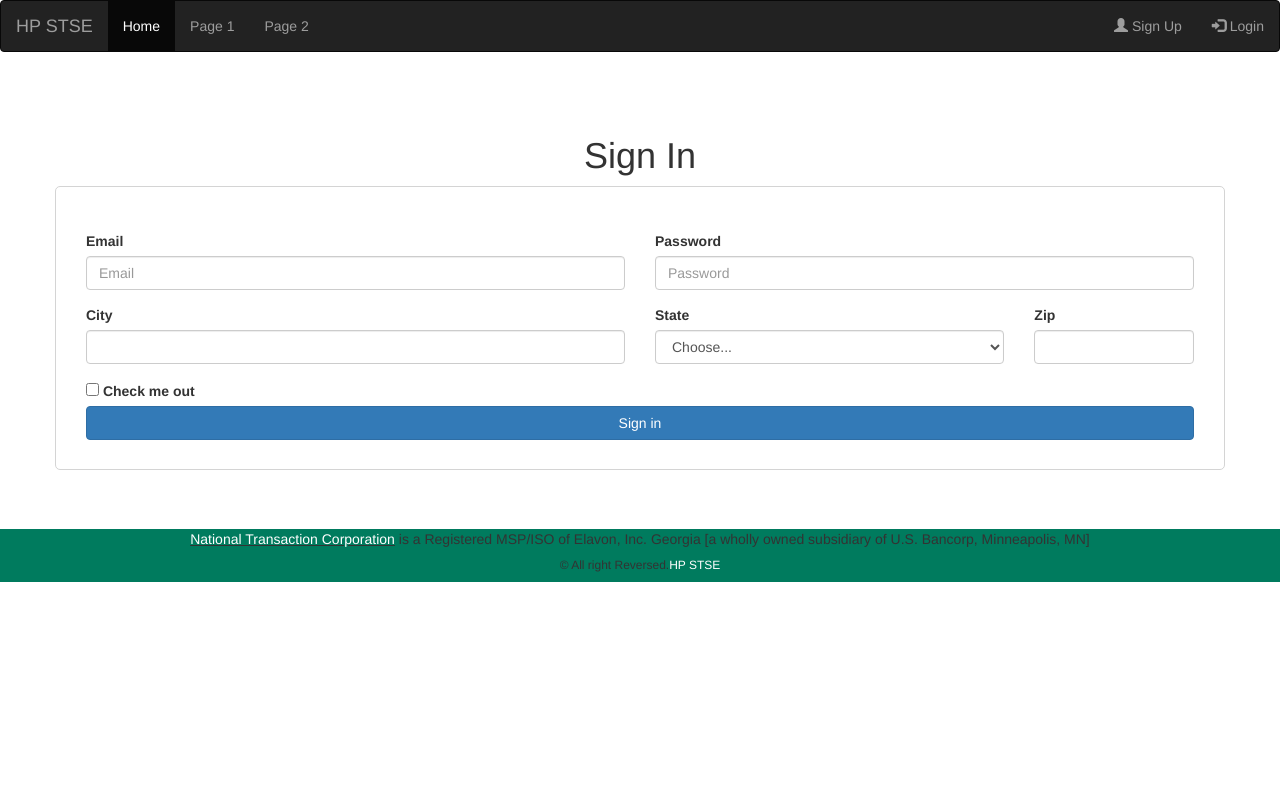
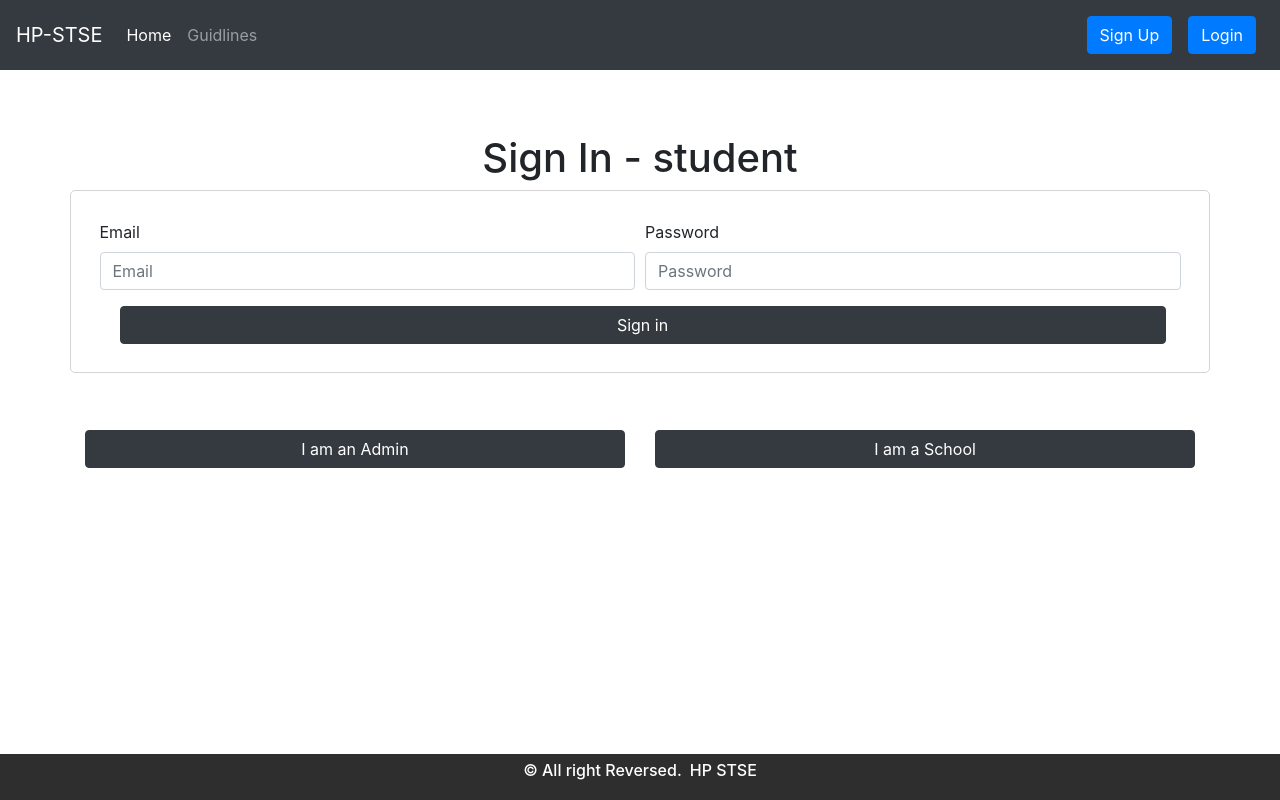
Before and after one commit to dipanshu231099/HP-STSE, a PHP site: page /login.php?type=student in a window 1280 px wide. Run offline with PHP 8.4, Linux system fonts and the light colour scheme; some libraries are stand-ins or nearby versions.

Commit message:
added the login scheme and index page

```diff
--- a/css/footer.css
+++ b/css/footer.css
@@ -6,7 +6,12 @@ section .section-title {
     text-transform: uppercase;
 }
 #footer {
-    background: #007b5e !important;
+    background: #2e2e2e !important;
+    position: fixed;
+    bottom: 0;
+    width: 100%;
+    color: white;
+    padding: 0.5%;
 }
 #footer h5{
 	padding-left: 10px;
--- a/webpages/footer.php
+++ b/webpages/footer.php
@@ -4,13 +4,16 @@
     </head>
 <!------ Include the above in your HEAD tag ---------->
 
+<?php
+session_start();
+?>
+
 <!-- Footer -->
 <section id="footer">
     <div class="container">
         <div class="row">
-            <div class="col-xs-12 col-sm-12 col-md-12 mt-2 mt-sm-2 text-center text-white">
-                <p><u><a href="https://www.nationaltransaction.com/">National Transaction Corporation</a></u> is a Registered MSP/ISO of Elavon, Inc. Georgia [a wholly owned subsidiary of U.S. Bancorp, Minneapolis, MN]</p>
-                <p class="h6">© All right Reversed.<a class="text-green ml-2" href="https://www.sunlimetech.com" target="_blank">HP STSE</a></p>
+            <div class="col-sm-12 text-center text-white">
+                <h6>© All right Reversed.<a class="text-green ml-2" href="index.php">HP STSE</a></h6>
             </div>
             <hr>
         </div>
--- a/webpages/header.php
+++ b/webpages/header.php
@@ -1,35 +1,35 @@
-<!DOCTYPE html>
-<html lang="en">
+<nav class="navbar navbar-expand-lg navbar-dark bg-dark">
+  <a class="navbar-brand" href="#">HP-STSE</a>
+  <button class="navbar-toggler" type="button" data-toggle="collapse" data-target="#navbarText" aria-controls="navbarText" aria-expanded="false" aria-label="Toggle navigation">
+    <span class="navbar-toggler-icon"></span>
+  </button>
+  <div class="collapse navbar-collapse" id="navbarText">
+    <ul class="navbar-nav mr-auto">
+      <li class="nav-item active">
+        <a class="nav-link" href="index.php">Home </a>
+      </li>
+      <li class="nav-item">
+        <a class="nav-link" href="#">Guidlines</a>
+      </li>
+    </ul>
+    <ul class="nav navbar-nav ml-auto">
 
-<head>
-    <meta charset="UTF-8">
-    <meta name="viewport" content="width=device-width, initial-scale=1.0">
-    <!-- bootstrap css -->
-    <link rel="stylesheet" href="https://maxcdn.bootstrapcdn.com/bootstrap/3.4.1/css/bootstrap.min.css">
-    <title>HP STSE</title>
-</head>
+        <?php if(isset($_SESSION['loginStatus']) && ($_SESSION['loginStatus']==1)) { ?>
+        <li class="nav-item">
+          <a class="nav-link" href="#"><span class="fas fa-sign-in-alt"></span>Welcome <?php echo $_SESSION['email'];?></a>
+        </li>
+        <li class="nav-item">
+          <a class="nav-link" href="logout.php"><button role="button" class="btn btn-primary">Logout</button></a>
+        </li>
+        <?php } else { ?>
+        <li class="nav-item">
+          <a class="nav-link" href="register.php"><button class="btn btn-primary">Sign Up</button> </a>
+        </li>
+        <li class="nav-item">
+          <a class="nav-link" href="login.php?type=student"><button class="btn btn-primary">Login</button> </a>
+        </li>
+        <?php } ?>
 
-<body>
-    <nav class="navbar navbar-inverse">
-        <div class="container-fluid">
-            <div class="navbar-header">
-                <a class="navbar-brand" href="#">HP STSE</a>
-            </div>
-            <ul class="nav navbar-nav">
-                <li class="active"><a href="#">Home</a></li>
-                <li><a href="#">Page 1</a></li>
-                <li><a href="#">Page 2</a></li>
-            </ul>
-            <ul class="nav navbar-nav navbar-right">
-                <li><a href="#"><span class="glyphicon glyphicon-user"></span> Sign Up</a></li>
-                <li><a href="#"><span class="glyphicon glyphicon-log-in"></span> Login</a></li>
-            </ul>
-        </div>
-    </nav>
-</body>
-
-<!-- scripts for bootstrap -->
-<script src="https://ajax.googleapis.com/ajax/libs/jquery/3.5.1/jquery.min.js"></script>
-<script src="https://maxcdn.bootstrapcdn.com/bootstrap/3.4.1/js/bootstrap.min.js"></script>
-
-</html>
+    </ul>
+  </div>
+</nav>
--- a/webpages/login.php
+++ b/webpages/login.php
@@ -1,11 +1,20 @@
 <!DOCTYPE html>
 <html lang="en">
+
+<?php
+session_start();
+$type = $_GET['type'];
+$_POST['type'] = $_GET['type'];
+if (!in_array($type, ['student', 'admin', 'school'])) {
+  header("Location: index.php");
+}
+?>
 
 <head>
   <meta charset="UTF-8">
   <meta name="viewport" content="width=device-width, initial-scale=1.0">
   <!-- bootstrap css -->
-	<link rel="stylesheet" href="https://maxcdn.bootstrapcdn.com/bootstrap/3.4.1/css/bootstrap.min.css">
+  <link rel="stylesheet" href="https://maxcdn.bootstrapcdn.com/bootstrap/4.0.0/css/bootstrap.min.css" integrity="sha384-Gn5384xqQ1aoWXA+058RXPxPg6fy4IWvTNh0E263XmFcJlSAwiGgFAW/dAiS6JXm" crossorigin="anonymous">
   <link rel="stylesheet" href="../css/style.css">
   <title>HP STSE</title>
 </head>
@@ -13,7 +22,9 @@
 <body>
   <?php include 'header.php'; ?>
   <h1 class="text-center main-heading">
-		Sign In
+    Sign In - <?php
+              echo $_GET['type'];
+              ?>
   </h1>
   <div class="container">
     <div class="row">
@@ -21,51 +32,73 @@
         <form action="loginSubmit.php" method="post">
           <div class="form-row">
             <div class="form-group col-md-6">
-							<label for="inputEmail4">Email</label>
-							<input type="email" class="form-control" id="inputEmail4" placeholder="Email">
+              <label for="email">Email</label>
+              <input type="email" class="form-control" id="email" placeholder="Email" name="email" required>
             </div>
             <div class="form-group col-md-6">
-							<label for="inputPassword4">Password</label>
-							<input type="password" class="form-control" id="inputPassword4" placeholder="Password">
+              <label for="password">Password</label>
+              <input type="password" class="form-control" id="password" placeholder="Password" name="password" required>
             </div>
-					</div>
-					<div class="form-row">
-						<div class="form-group col-md-6">
-							<label for="inputCity">City</label>
-							<input type="text" class="form-control" id="inputCity">
-						</div>
-						<div class="form-group col-md-4">
-							<label for="inputState">State</label>
-							<select id="inputState" class="form-control">
-								<option selected>Choose...</option>
-								<option>...</option>
-							</select>
-						</div>
-						<div class="form-group col-md-2">
-							<label for="inputZip">Zip</label>
-							<input type="text" class="form-control" id="inputZip">
-						</div>
-					</div>
-					<div class="form-group">
-						<div class="form-check col-md-12">
-							<input class="form-check-input" type="checkbox" id="gridCheck">
-							<label class="form-check-label" for="gridCheck">
-								Check me out
-							</label>
+            <div class="form-group d-none">
+              <input type="text" class="form-control" id="type" placeholder="type" name="type" value="<?php echo $type; ?>">
             </div>
           </div>
           <div class="form-check col-md-12">
-						<button type="submit" class="btn btn-primary" style="width: 100%;">Sign in</button>
+            <button type="submit" class="btn btn-dark" style="width: 100%;">Sign in</button>
+          </div>
+        </form>
+
       </div>
 
-				</form>
+      <?php
+        if($type != "admin"){
+          ?>
+          <div class="col-sm-6"><a href="login.php?type=admin">
+            <button class="btn btn-dark w-100" type="button">
+              I am an Admin
+            </button></a>
           </div>
+          <?php
+        }
+      ?>
+      <?php
+        if($type != "school"){
+          ?>
+          <div class="col-sm-6"><a href="login.php?type=school">
+            <button class="btn btn-dark w-100" type="button">
+              I am a School
+            </button></a>
+          </div>
+          <?php
+        }
+      ?>
+
+      <?php
+        if($type != "student"){
+          ?>
+          <div class="col-sm-6"><a href="login.php?type=student">
+            <button class="btn btn-dark w-100" type="button">
+              I am a Student
+            </button></a>
+          </div>
+          <?php
+        }
+      ?>
+
+      <?php if(isset($_SESSION['loginStatus']) && $_SESSION['loginStatus']==-1) {?>
+        <div class="col-sm-12">
+          <p class="alert alert-danger" style="margin-top: 2.5%;" role="alert">
+            Invalid Username or Password
+          </p>
+        </div>
+      <?php } ?>
     </div>
   </div>
   <?php include 'footer.php'; ?>
 </body>
 <!-- scripts for bootstrap -->
-<script src="https://ajax.googleapis.com/ajax/libs/jquery/3.5.1/jquery.min.js"></script>
-<script src="https://maxcdn.bootstrapcdn.com/bootstrap/3.4.1/js/bootstrap.min.js"></script>
+<script src="https://code.jquery.com/jquery-3.2.1.slim.min.js" integrity="sha384-KJ3o2DKtIkvYIK3UENzmM7KCkRr/rE9/Qpg6aAZGJwFDMVNA/GpGFF93hXpG5KkN" crossorigin="anonymous"></script>
+<script src="https://cdnjs.cloudflare.com/ajax/libs/popper.js/1.12.9/umd/popper.min.js" integrity="sha384-ApNbgh9B+Y1QKtv3Rn7W3mgPxhU9K/ScQsAP7hUibX39j7fakFPskvXusvfa0b4Q" crossorigin="anonymous"></script>
+<script src="https://maxcdn.bootstrapcdn.com/bootstrap/4.0.0/js/bootstrap.min.js" integrity="sha384-JZR6Spejh4U02d8jOt6vLEHfe/JQGiRRSQQxSfFWpi1MquVdAyjUar5+76PVCmYl" crossorigin="anonymous"></script>
 
 </html>
```
Also changed, not shown: webpages/index.php (added, +78 -0 lines), webpages/loginSubmit.php (+41 -1 lines), webpages/logout.php (added, +10 -0 lines), webpages/test.php (added, +9 -0 lines), webpages/index.html (deleted). Lines whose indentation alone changed are shown as unchanged.
